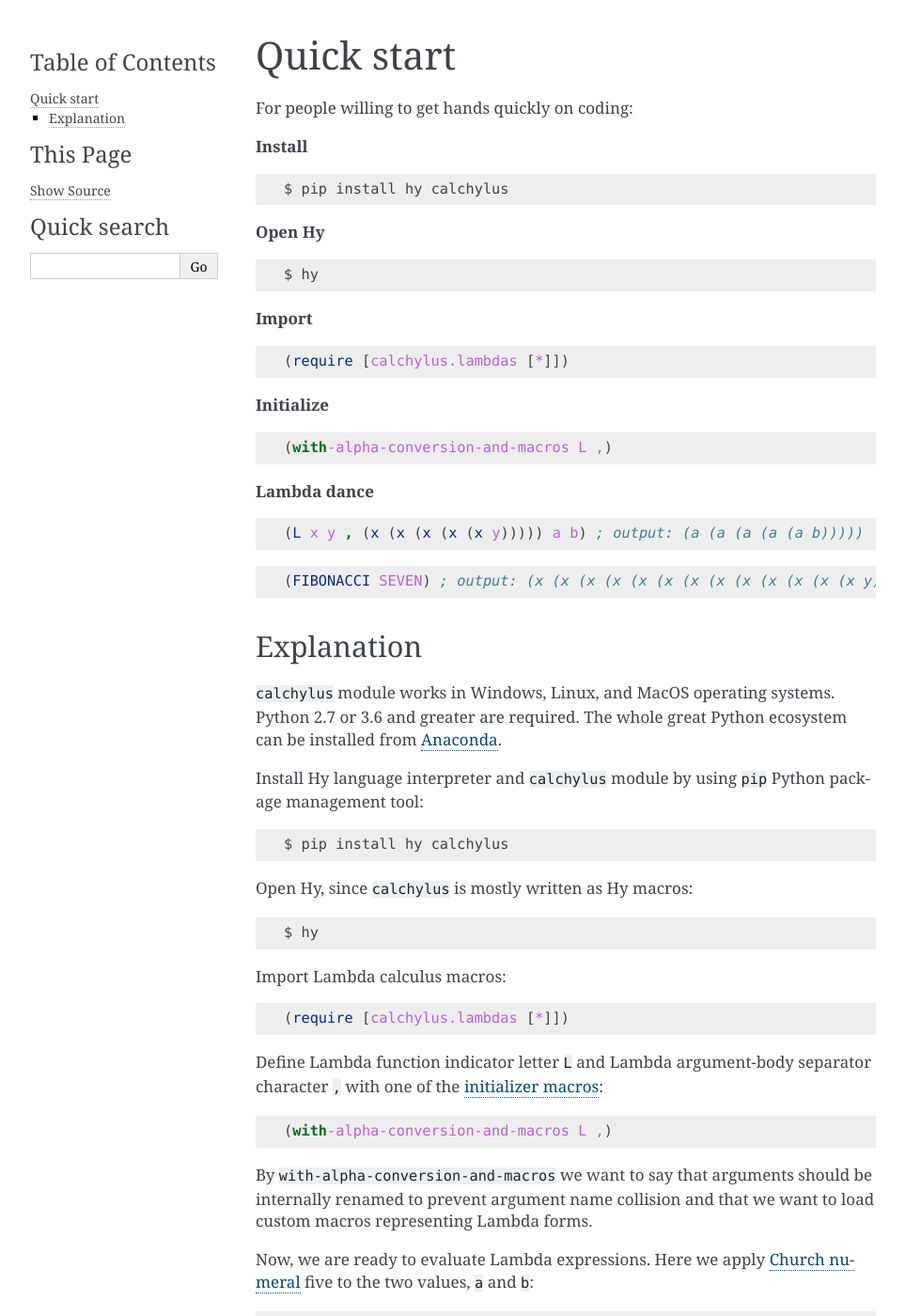
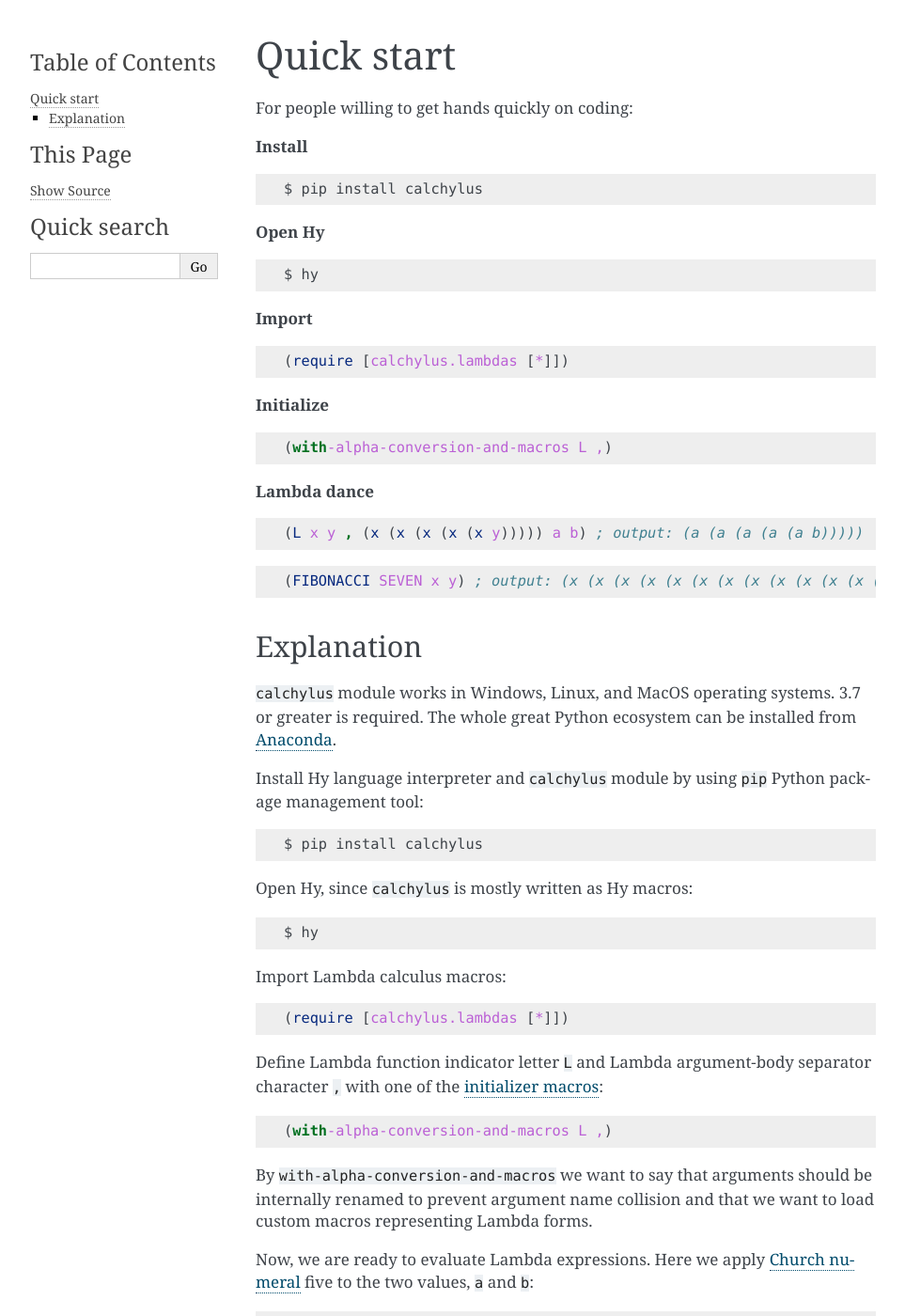
Before and after one commit to markomanninen/calchylus, a Sphinx documentation site: the page built from doc/quick.rst, in a window 1280 px wide and 1400 px high. Shown: the whole window at 94% size, without its empty margins (148-1111 px from the left). Built offline with Sphinx 7.4.7, drawn with Linux system fonts in a browser that asks for light colours.

Commit message:
python 3.7 is required now
python 2.7 is not supported anymore

```diff
--- a/doc/quick.rst
+++ b/doc/quick.rst
@@ -8,7 +8,7 @@
 
 .. code-block:: bash
 
-	$ pip install hy calchylus
+	$ pip install calchylus
 
 **Open Hy**
 
@@ -36,14 +36,14 @@
 
 .. code-block:: hylang
 
-	(FIBONACCI SEVEN) ; output: (x (x (x (x (x (x (x (x (x (x (x (x (x y)))))))))))))
+	(FIBONACCI SEVEN x y) ; output: (x (x (x (x (x (x (x (x (x (x (x (x (x y)))))))))))))
 
 
 Explanation
 -----------
 
 ``calchylus`` module works in Windows, Linux, and MacOS operating systems.
-Python 2.7 or 3.6 and greater are required. The whole great Python ecosystem
+3.7 or greater is required. The whole great Python ecosystem
 can be installed from `Anaconda`_.
 
 Install Hy language interpreter and ``calchylus`` module by using ``pip``
@@ -51,7 +51,7 @@
 
 .. code-block:: bash
 
-	$ pip install hy calchylus
+	$ pip install calchylus
 
 Open Hy, since ``calchylus`` is mostly written as Hy macros:
 
@@ -98,7 +98,7 @@
 
 .. code-block:: hylang
 
-	(FIBONACCI SEVEN)
+	(FIBONACCI SEVEN x y)
 
 |Output:|
 
--- a/requirements.txt
+++ b/requirements.txt
@@ -1 +1 @@
-hy==0.13.0
+hy==0.16.0
```
Also changed, not shown: README.rst (+5 -5 lines), calchylus27/__init__.py (deleted, +0 -23 lines), Tests2.7.ipynb (deleted), 4 other files.
